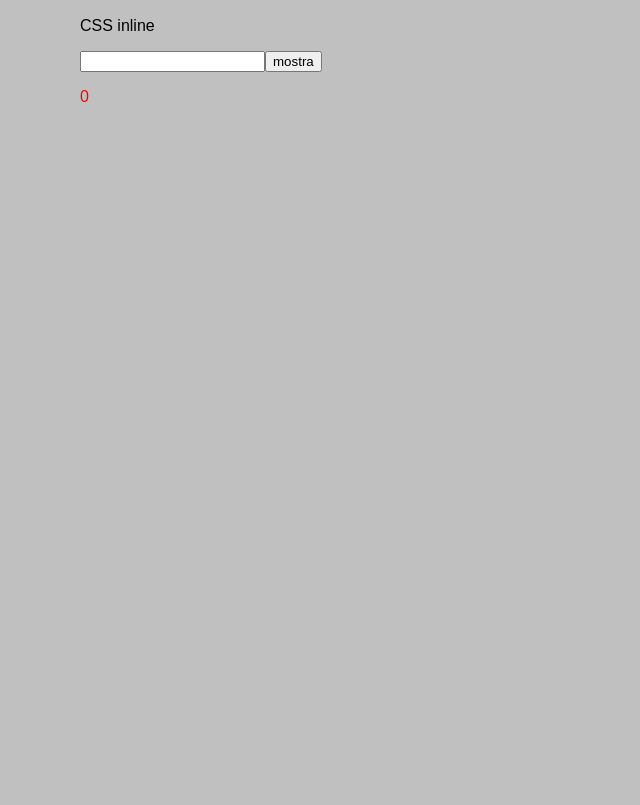
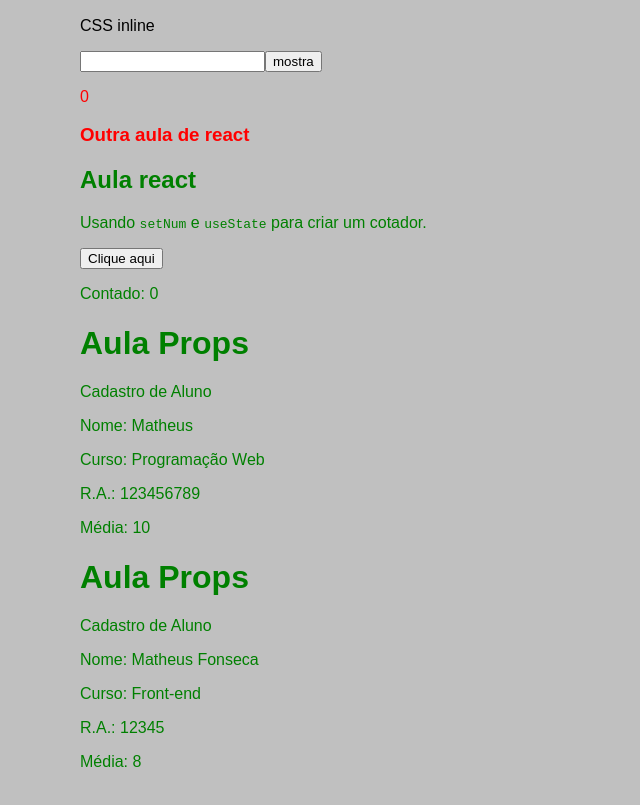
Before and after one commit to matheusfonseca18/AulaReact, a React (Create React App) app: page / in a window 1280 px wide. Shown: the part 1690-2495 px from the top of the page, without its empty margins (0-640 px from the left). Before the commit the page ends 1876 px from the top, so only its background shows below. Built offline with nearby package versions, Linux system fonts and the light colour scheme.

Commit message:
props react

```diff
--- a/src/App.js
+++ b/src/App.js
@@ -1,12 +1,15 @@
-import './Components/style.css';
-import PrimeiroComponente from './Components/PrimeiroComponente';
-import SegundoComponente from './Components/SegundoComponente';
-import ComponenteImagem from './Components/ComponenteImagem';
-import Componente3 from './Components/Componente3';
+import "./Components/style.css";
+import PrimeiroComponente from "./Components/PrimeiroComponente";
+import SegundoComponente from "./Components/SegundoComponente";
+import ComponenteImagem from "./Components/ComponenteImagem";
+import Componente3 from "./Components/Componente3";
+import HooksAula1 from "./Components/HooksAula1";
+import AulaProps from "./Components/AulaProps";
 
 //link de img
 import gato2 from './Assets/gato2.jpg'
 let gatoLink = <img src="https://www.petsupport.com.br/wp-content/uploads/2021/09/necessidades-dos-gatos-1-1024x576.jpg" alt="gato3" width="300"/>
+
 
 function App() {
 
@@ -21,14 +24,17 @@ const RandomMsg2 = () => {
   return Paragra.innerHTML = (`ebaa`)
 };
 
-
-
-let nota = document.querySelector (`input`);
+let nota = document.querySelector (`.isso`);
 
 const RandomMostra = () => {
-  let mostra = document.querySelector (`.showw`)
-  return mostra.innerHTML = (nota)
+  let Mostra = document.querySelector (`.showw`);
+  return Mostra.innerHTML = (`${nota}`)
 }
+
+let Nome = "Matheus Fonseca"
+let Curso = "Front-end"
+let Ra = 12345
+let Media = 8
 
   return (
     <div className="App">
@@ -52,12 +58,17 @@ const RandomMostra = () => {
         <Componente3/>
         <p style={{color: "black"}}>CSS inline</p>
 
-        <input type="palavra" />
+        <input type="number" className='isso'/>
         <button onClick={RandomMostra}>mostra</button>
 
         <p className = "showw" style={nota >= 6 ? {color: "green"} : {color: "red"}}>0</p>
 
       </div>
+      <h3>Outra aula de react</h3>
+      <HooksAula1 />
+      <AulaProps Nome="Matheus" Curso="Programação Web" Ra={123456789} Media={10}/>
+      <AulaProps Nome={Nome} Curso={Curso} Ra={Ra} Media={Media}/>
+
     </div>
   );
 }
--- /dev/null
+++ b/src/Components/AulaProps.js
@@ -0,0 +1,14 @@
+export const AulaProps = (Props) => {
+  return (
+    <div>
+      <h1>Aula Props</h1>
+      <p>Cadastro de Aluno</p>
+      <p>Nome: {Props.Nome}</p>
+      <p>Curso: {Props.Curso}</p>
+      <p>R.A.: {Props.Ra}</p>
+      <p>Média: {Props.Media}</p>
+    </div>
+  );
+};
+
+export default AulaProps;
--- /dev/null
+++ b/src/Components/HooksAula1.js
@@ -0,0 +1,18 @@
+import { useState } from "react";
+
+const HookAula1 = () => {
+  let [Num, setNum] = useState(0);
+  const HandleSomar = () => {
+    setNum((Num = Num + 1));
+  };
+  return (
+    <div>
+      <h2>Aula react</h2>
+      <p>Usando <code>setNum</code> e <code>useState</code> para criar um cotador.</p>
+      <button onClick={HandleSomar}>Clique aqui</button>
+      <p>Contado: {Num}</p>
+    </div>
+  );
+};
+
+export default HookAula1;
```
